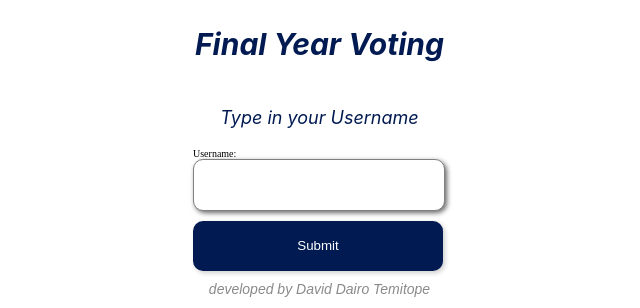
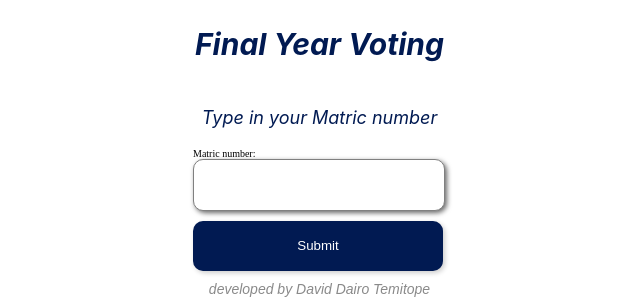
Before and after one commit to Daviddairot/finialyear-voting, a Django app: page /next/ in a window 1280 px wide. Shown: the part 874-1182 px from the top of the page, without its empty margins (321-961 px from the left). Run offline with Django 4.2, Linux system fonts and the light colour scheme.

Commit message:
Update next_page.html

```diff
--- a/templates/next_page.html
+++ b/templates/next_page.html
@@ -21,7 +21,7 @@
     <br/>
 
     </span>
-    <span class="nuesa-elections-type-in-your-matric-number-uNK-sub-1">Type in your Username</span>
+    <span class="nuesa-elections-type-in-your-matric-number-uNK-sub-1">Type in your Matric number</span>
   </p>
   <div class="matricdiv">
     {% if feedback_message %}
@@ -29,7 +29,7 @@
     {% endif %}
     <form method="post" action="{% url 'next' %}">
       {% csrf_token %}
-      <label for="username">Username:</label></br>
+      <label for="username">Matric number:</label></br>
       <input class = "email" type="text" name="name" id="name"  required><br>
       <input type="submit" class="btn">
     </form>
```
